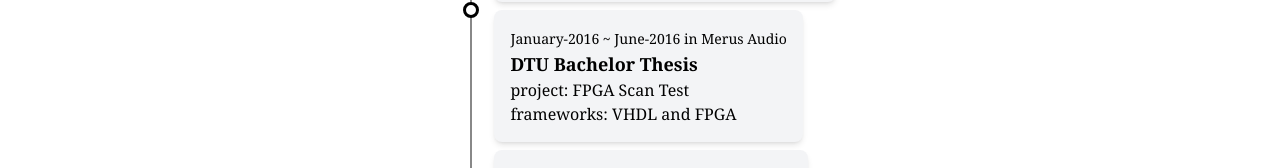
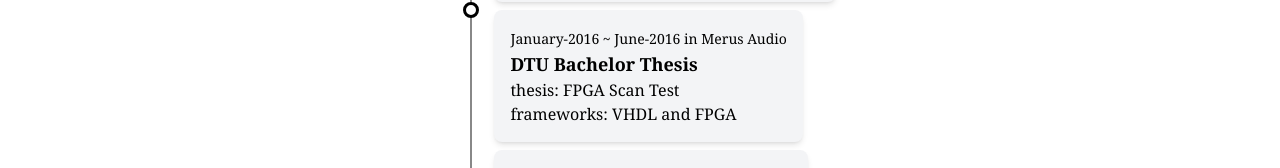
Before and after one commit to wen2720/next.cv, a Next.js app: page / in a window 1280 px wide. Shown: the part 1294-1462 px from the top of the page. Built offline with nearby package versions, Linux system fonts and the light colour scheme.

Commit message:
update name of the key

```diff
--- a/components/app/profile_worked.tsx
+++ b/components/app/profile_worked.tsx
@@ -45,7 +45,7 @@ const ProfileWorked: React.FC<PorfileWorked> = ({
 			projects:
 			[
 				{
-					project: { id: "FPGA Scan Test" },
+					thesis: { id: "FPGA Scan Test" },
 					frameworks: "VHDL and FPGA "
 				},
 			]
```
